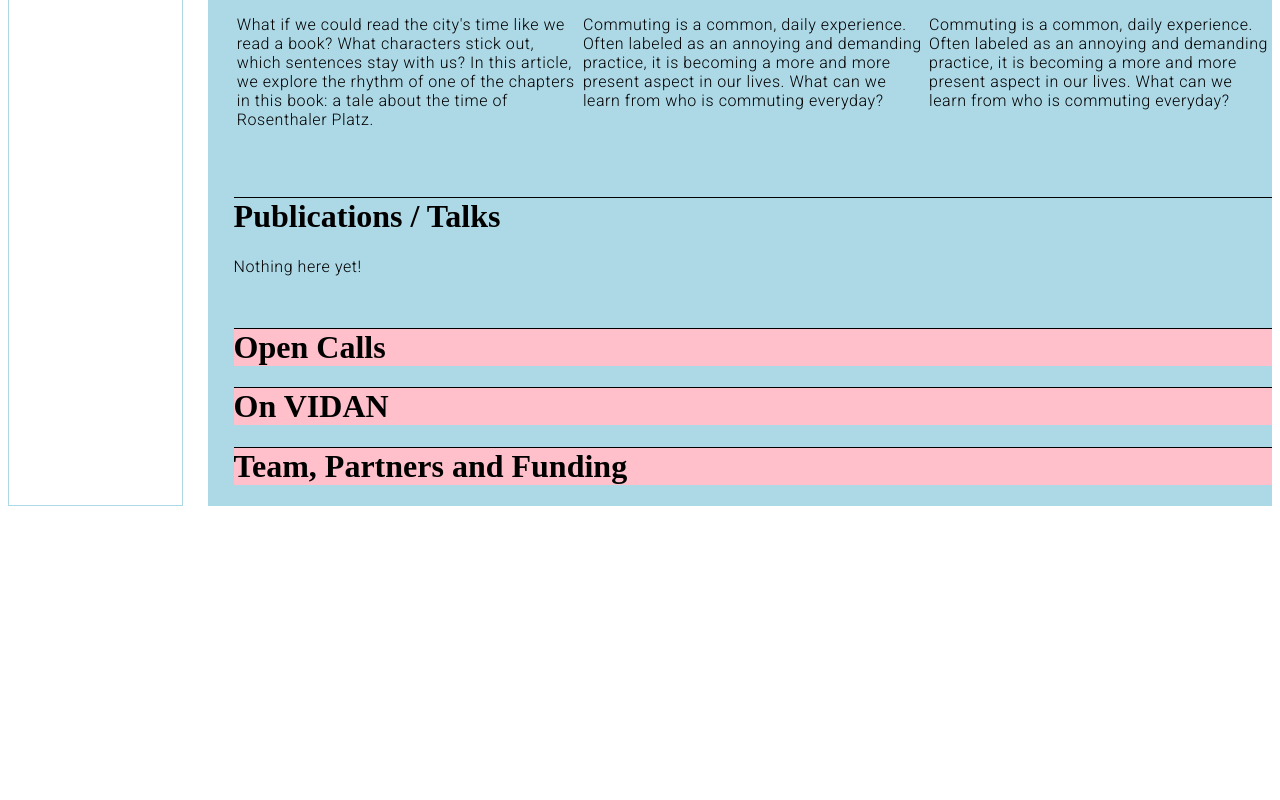
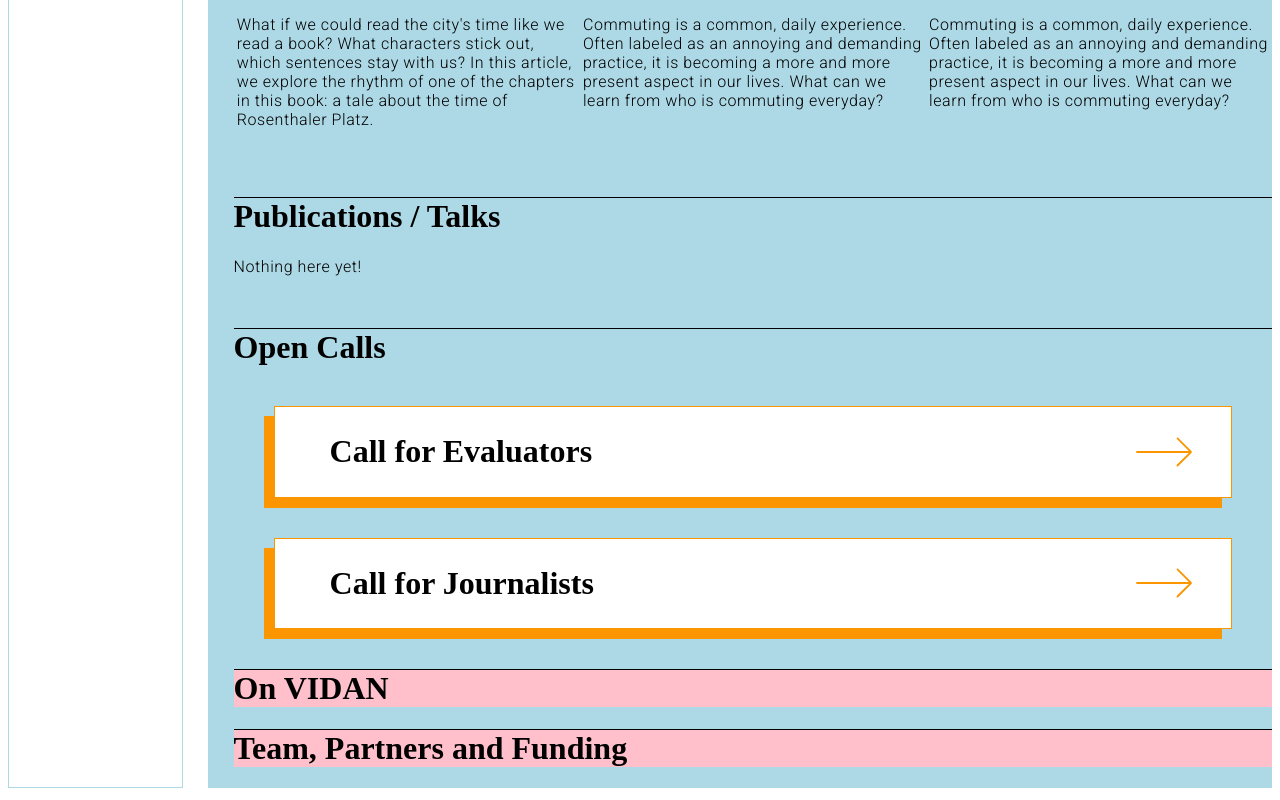
Before and after one commit to uclab-potsdam/vidan_landingpage, a Vue app: page / in a window 1280 px wide. Shown: the part 487-1287 px from the top of the page. Before the commit the page ends 1005 px from the top, so only its background shows below. Built offline with nearby package versions, Linux system fonts and the light colour scheme; a web font is replaced by a local one.

Commit message:
add calls

```diff
--- a/src/assets/data/content.json
+++ b/src/assets/data/content.json
@@ -26,7 +26,7 @@
   ],
   "calls": [
     {
-      "title": "Call for evaluators",
+      "title": "Call for Evaluators",
       "open": true,
       "link": ""
     },
--- a/src/components/Calls.vue
+++ b/src/components/Calls.vue
@@ -1,16 +1,31 @@
 <template>
   <div class="calls">
     <Separator title="Open Calls"/>
+    <div class="container">
+      <div v-for="(call, c) in calls" :key="c" class="call" :class="{active: call.open}">
+        <div class="inner-container">
+          <h1>{{call.title}}</h1>
+          <img v-if="call.open" src="../assets/right-arrow-yellow.svg" class="navigation"/>
+          <img v-if="!call.open" src="../assets/closing-x.svg" class="navigation"/>
+        </div>
+      </div>
+    </div>
   </div>
 </template>
 
 <script>
 import Separator from './Separator.vue'
+import Content from '../assets/data/content.json'
 
 export default {
   name: 'HelloWorld',
   components: {
     Separator
+  },
+  data () {
+    return {
+      calls: Content.calls
+    }
   }
 }
 </script>
@@ -18,7 +33,39 @@ export default {
 <!-- Add "scoped" attribute to limit CSS to this component only -->
 <style scoped lang="scss">
 .calls {
-  background-color: pink;
+
+  .container {
+
+    .call {
+      background-color: white;
+      border: 1px solid grey;
+
+      .inner-container {
+        display: inline-flex;
+
+        .navigation {
+          position: absolute;
+          right: 80px;
+          align-self: center;
+        }
+      }
+
+      &.active {
+        box-shadow: -10px 10px 0px #FB9500;
+        border: 1px solid #FB9500;
+        h1 {
+          color: black;
+        }
+      }
+
+      margin: 40px;
+
+      h1 {
+        color: grey;
+        padding: 5px 5px 5px 55px;
+      }
+    }
+  }
 }
 
 </style>
```
Also changed, not shown: src/assets/closing-x.svg (added), src/assets/right-arrow-yellow.svg (added).
